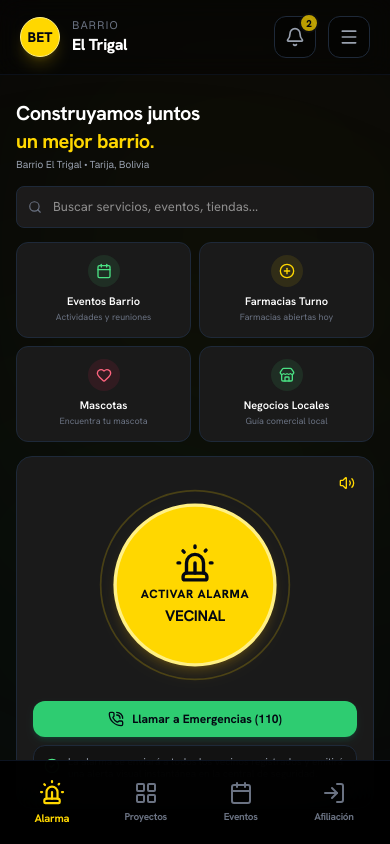
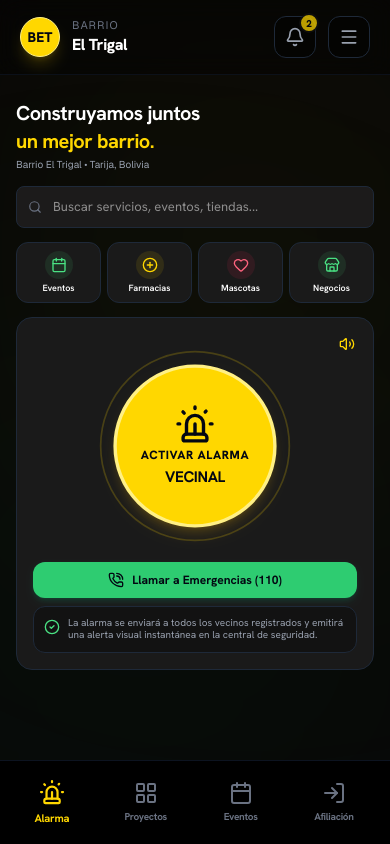
Before and after one commit to Hogans2024/barrio-el-trigal, a React (Vite) app: page / in a window 390 px wide. Built offline with nearby package versions, Linux system fonts and the light colour scheme.

Commit message:
Cambiar layout de accesos rápidos a 4 columnas en móviles pequeños

```diff
--- a/src/components/AlarmaView.tsx
+++ b/src/components/AlarmaView.tsx
@@ -137,49 +137,49 @@ export default function AlarmaView({ onNavigate, onShowNotification }: AlarmaVie
       </div>
 
       {/* Quick Navigation Cards Grid */}
-      <div className="grid grid-cols-2 gap-2 sm:gap-3">
+      <div className="grid grid-cols-4 sm:grid-cols-2 gap-1.5 sm:gap-3">
         <button
           onClick={() => onNavigate('eventos')}
-          className="bg-[#1a1a1a] p-3 sm:p-4 rounded-xl border border-gray-800 hover:border-brand-yellow hover:scale-[1.02] flex flex-col items-center justify-center text-center transition group cursor-pointer"
+          className="bg-[#1a1a1a] p-2 sm:p-4 rounded-xl border border-gray-800 hover:border-brand-yellow hover:scale-[1.02] flex flex-col items-center justify-start sm:justify-center text-center transition group cursor-pointer"
         >
-          <div className="bg-brand-green/10 text-brand-green p-2 sm:p-3 rounded-full mb-1.5 sm:mb-2 group-hover:bg-brand-green/20 group-hover:scale-110 transition">
+          <div className="bg-brand-green/10 text-brand-green p-1.5 sm:p-3 rounded-full mb-1 sm:mb-2 group-hover:bg-brand-green/20 group-hover:scale-110 transition shrink-0">
             <Calendar className="h-4 w-4 sm:h-5 sm:w-5" />
           </div>
-          <span className="text-white text-[11px] sm:text-xs font-semibold mb-0.5 sm:mb-1">Eventos Barrio</span>
-          <span className="text-gray-500 text-[9px] sm:text-[10px] line-clamp-1">Actividades y reuniones</span>
+          <span className="text-white text-[9px] sm:text-xs font-semibold leading-tight line-clamp-2 sm:mb-0.5">Eventos</span>
+          <span className="hidden sm:block text-gray-500 text-[10px] line-clamp-1">Actividades y reuniones</span>
         </button>
 
         <button
           onClick={() => onNavigate('farmacias')}
-          className="bg-[#1a1a1a] p-3 sm:p-4 rounded-xl border border-gray-800 hover:border-brand-yellow hover:scale-[1.02] flex flex-col items-center justify-center text-center transition group cursor-pointer"
+          className="bg-[#1a1a1a] p-2 sm:p-4 rounded-xl border border-gray-800 hover:border-brand-yellow hover:scale-[1.02] flex flex-col items-center justify-start sm:justify-center text-center transition group cursor-pointer"
         >
-          <div className="bg-brand-yellow/10 text-brand-yellow p-2 sm:p-3 rounded-full mb-1.5 sm:mb-2 group-hover:bg-brand-yellow/20 group-hover:scale-110 transition">
+          <div className="bg-brand-yellow/10 text-brand-yellow p-1.5 sm:p-3 rounded-full mb-1 sm:mb-2 group-hover:bg-brand-yellow/20 group-hover:scale-110 transition shrink-0">
             <PlusCircle className="h-4 w-4 sm:h-5 sm:w-5" />
           </div>
-          <span className="text-white text-[11px] sm:text-xs font-semibold mb-0.5 sm:mb-1">Farmacias Turno</span>
-          <span className="text-gray-500 text-[9px] sm:text-[10px] line-clamp-1">Farmacias abiertas hoy</span>
+          <span className="text-white text-[9px] sm:text-xs font-semibold leading-tight line-clamp-2 sm:mb-0.5">Farmacias</span>
+          <span className="hidden sm:block text-gray-500 text-[10px] line-clamp-1">Farmacias abiertas hoy</span>
         </button>
 
         <button
           onClick={() => onNavigate('mascotas')}
-          className="bg-[#1a1a1a] p-3 sm:p-4 rounded-xl border border-gray-800 hover:border-brand-yellow hover:scale-[1.02] flex flex-col items-center justify-center text-center transition group cursor-pointer"
+          className="bg-[#1a1a1a] p-2 sm:p-4 rounded-xl border border-gray-800 hover:border-brand-yellow hover:scale-[1.02] flex flex-col items-center justify-start sm:justify-center text-center transition group cursor-pointer"
         >
-          <div className="bg-rose-500/10 text-rose-400 p-2 sm:p-3 rounded-full mb-1.5 sm:mb-2 group-hover:bg-rose-500/20 group-hover:scale-110 transition">
+          <div className="bg-rose-500/10 text-rose-400 p-1.5 sm:p-3 rounded-full mb-1 sm:mb-2 group-hover:bg-rose-500/20 group-hover:scale-110 transition shrink-0">
             <Heart className="h-4 w-4 sm:h-5 sm:w-5" />
           </div>
-          <span className="text-white text-[11px] sm:text-xs font-semibold mb-0.5 sm:mb-1">Mascotas</span>
-          <span className="text-gray-500 text-[9px] sm:text-[10px] line-clamp-1">Encuentra tu mascota</span>
+          <span className="text-white text-[9px] sm:text-xs font-semibold leading-tight line-clamp-2 sm:mb-0.5">Mascotas</span>
+          <span className="hidden sm:block text-gray-500 text-[10px] line-clamp-1">Encuentra a tu mascota</span>
         </button>
 
         <button
           onClick={() => onNavigate('negocios')}
-          className="bg-[#1a1a1a] p-3 sm:p-4 rounded-xl border border-gray-800 hover:border-brand-yellow hover:scale-[1.02] flex flex-col items-center justify-center text-center transition group cursor-pointer"
+          className="bg-[#1a1a1a] p-2 sm:p-4 rounded-xl border border-gray-800 hover:border-brand-yellow hover:scale-[1.02] flex flex-col items-center justify-start sm:justify-center text-center transition group cursor-pointer"
         >
-          <div className="bg-brand-green/10 text-brand-green p-2 sm:p-3 rounded-full mb-1.5 sm:mb-2 group-hover:bg-brand-green/20 group-hover:scale-110 transition">
+          <div className="bg-brand-green/10 text-brand-green p-1.5 sm:p-3 rounded-full mb-1 sm:mb-2 group-hover:bg-brand-green/20 group-hover:scale-110 transition shrink-0">
             <Store className="h-4 w-4 sm:h-5 sm:w-5" />
           </div>
-          <span className="text-white text-[11px] sm:text-xs font-semibold mb-0.5 sm:mb-1">Negocios Locales</span>
-          <span className="text-gray-500 text-[9px] sm:text-[10px] line-clamp-1">Guía comercial local</span>
+          <span className="text-white text-[9px] sm:text-xs font-semibold leading-tight line-clamp-2 sm:mb-0.5">Negocios</span>
+          <span className="hidden sm:block text-gray-500 text-[10px] line-clamp-1">Guía comercial local</span>
         </button>
       </div>
 
```
